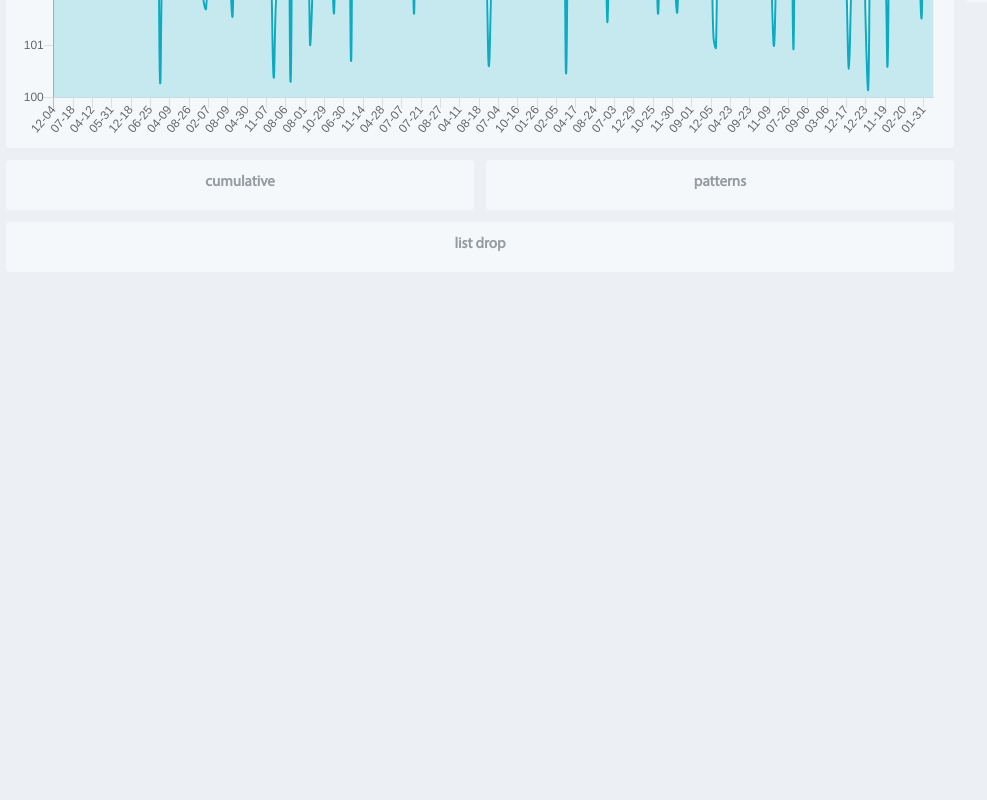
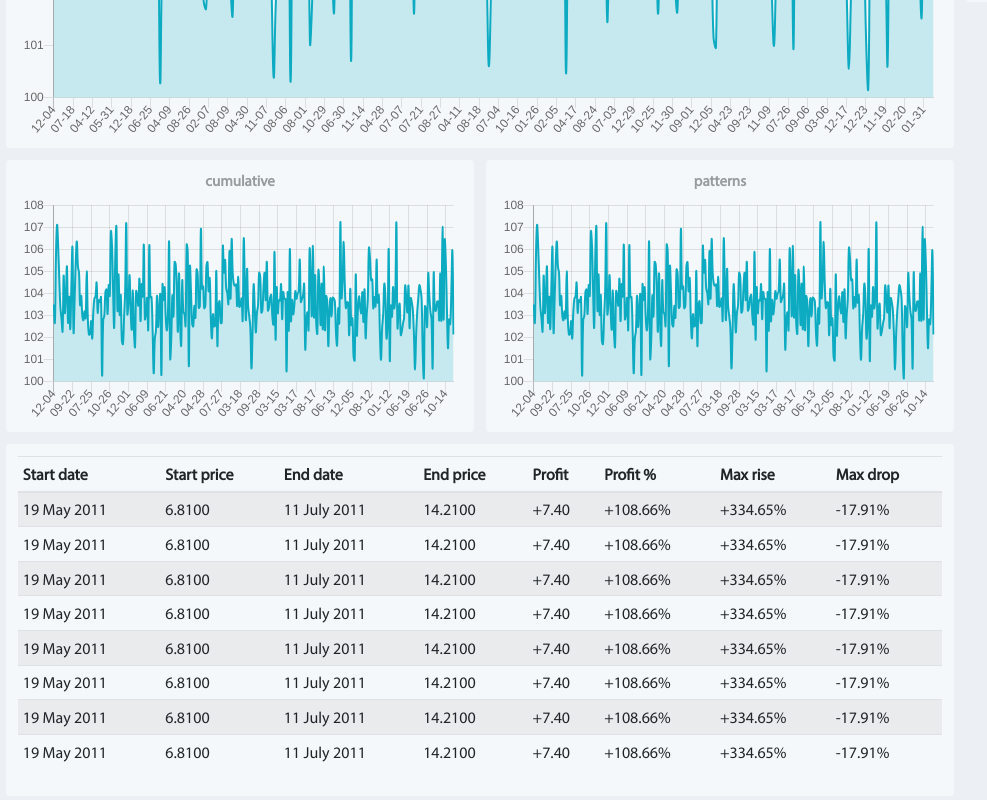
Before and after one commit to surlac/vest, a React (Create React App) app in the folder client/: page / in a window 1280 px wide. Shown: the part 550-1350 px from the top of the page, without its empty margins (0-987 px from the left). Before the commit the page ends 834 px from the top, so only its background shows below. Built offline with nearby package versions, Linux system fonts and the light colour scheme; no server answers.

Commit message:
more charts

```diff
--- a/client/src/App.js
+++ b/client/src/App.js
@@ -52,8 +52,8 @@ class App extends Component {
                     </div>
                   </div>
                 </div>
-                <Cumulative />
-                <Pattern />
+                <Cumulative chartData={this.state.chartData} />
+                <Pattern chartData={this.state.chartData} />
                 <Table />
               </div>
             </div>
--- a/client/src/Cumulative.js
+++ b/client/src/Cumulative.js
@@ -1,15 +1,41 @@
-import React from "react";
+import React, { Component } from "react";
+import { Line } from "react-chartjs-2";
 
-function Cumulative() {
+class Cumulative extends Component {
+  constructor(props) {
+    super(props);
+    this.state = {
+      chartData: props.chartData
+    };
+  }
+
+  render() {
     return (
       <div class="col-12 col-lg-6 mini-padding">
         <div class="card">
           <div class="card-body">
             <h4>cumulative</h4>
+            <Line
+              data={{
+                labels: this.state.chartData.chart.labels,
+                datasets: [
+                  {
+                    label: "price",
+                    data: this.state.chartData.chart.values,
+                    backgroundColor: "#c6e8ef",
+                    borderWidth: 2,
+                    borderColor: "#0cabc2",
+                    pointRadius: 0
+                  }
+                ]
+              }}
+              options={{ legend: { display: false } }}
+            />
           </div>
         </div>
       </div>
     );
   }
+}
 
 export default Cumulative;
--- a/client/src/Pattern.js
+++ b/client/src/Pattern.js
@@ -1,15 +1,41 @@
-import React from "react";
+import React, { Component } from "react";
+import { Line } from "react-chartjs-2";
 
-function Pattern() {
+class Pattern extends Component {
+  constructor(props) {
+    super(props);
+    this.state = {
+      chartData: props.chartData
+    };
+  }
+
+  render() {
     return (
       <div class="col-12 col-lg-6 mini-padding">
         <div class="card">
           <div class="card-body">
             <h4>patterns</h4>
+            <Line
+              data={{
+                labels: this.state.chartData.chart.labels,
+                datasets: [
+                  {
+                    label: "price",
+                    data: this.state.chartData.chart.values,
+                    backgroundColor: "#c6e8ef",
+                    borderWidth: 2,
+                    borderColor: "#0cabc2",
+                    pointRadius: 0
+                  }
+                ]
+              }}
+              options={{ legend: { display: false } }}
+            />
           </div>
         </div>
       </div>
     );
   }
+}
 
 export default Pattern;
--- a/client/src/Table.js
+++ b/client/src/Table.js
@@ -5,7 +5,102 @@ function Table() {
     <div class="col-12 mini-padding">
       <div class="card">
         <div class="card-body">
-          <h4>list drop</h4>
+          <table class="table table-sm table-striped">
+            <thead>
+              <tr>
+                <th>Start date</th>
+                <th>Start price</th>
+                <th>End date</th>
+                <th>End price</th>
+                <th>Profit</th>
+                <th>Profit %</th>
+                <th>Max rise</th>
+                <th>Max drop</th>
+              </tr>
+            </thead>
+            <tbody>
+              <tr>
+                <td>19 May 2011</td>
+                <td>6.8100</td>
+                <td>11 July 2011</td>
+                <td>14.2100</td>
+                <td>+7.40</td>
+                <td>+108.66%</td>
+                <td>+334.65%</td>
+                <td>-17.91%</td>
+              </tr>
+              <tr>
+                <td>19 May 2011</td>
+                <td>6.8100</td>
+                <td>11 July 2011</td>
+                <td>14.2100</td>
+                <td>+7.40</td>
+                <td>+108.66%</td>
+                <td>+334.65%</td>
+                <td>-17.91%</td>
+              </tr>
+              <tr>
+                <td>19 May 2011</td>
+                <td>6.8100</td>
+                <td>11 July 2011</td>
+                <td>14.2100</td>
+                <td>+7.40</td>
+                <td>+108.66%</td>
+                <td>+334.65%</td>
+                <td>-17.91%</td>
+              </tr>
+              <tr>
+                <td>19 May 2011</td>
+                <td>6.8100</td>
+                <td>11 July 2011</td>
+                <td>14.2100</td>
+                <td>+7.40</td>
+                <td>+108.66%</td>
+                <td>+334.65%</td>
+                <td>-17.91%</td>
+              </tr>
+              <tr>
+                <td>19 May 2011</td>
+                <td>6.8100</td>
+                <td>11 July 2011</td>
+                <td>14.2100</td>
+                <td>+7.40</td>
+                <td>+108.66%</td>
+                <td>+334.65%</td>
+                <td>-17.91%</td>
+              </tr>
+              <tr>
+                <td>19 May 2011</td>
+                <td>6.8100</td>
+                <td>11 July 2011</td>
+                <td>14.2100</td>
+                <td>+7.40</td>
+                <td>+108.66%</td>
+                <td>+334.65%</td>
+                <td>-17.91%</td>
+              </tr>
+              <tr>
+                <td>19 May 2011</td>
+                <td>6.8100</td>
+                <td>11 July 2011</td>
+                <td>14.2100</td>
+                <td>+7.40</td>
+                <td>+108.66%</td>
+                <td>+334.65%</td>
+                <td>-17.91%</td>
+              </tr>
+              <tr>
+                <td>19 May 2011</td>
+                <td>6.8100</td>
+                <td>11 July 2011</td>
+                <td>14.2100</td>
+                <td>+7.40</td>
+                <td>+108.66%</td>
+                <td>+334.65%</td>
+                <td>-17.91%</td>
+              </tr>
+            </tbody>
+          </table>
         </div>
       </div>
     </div>
```
Lines whose indentation alone changed are shown as unchanged.
